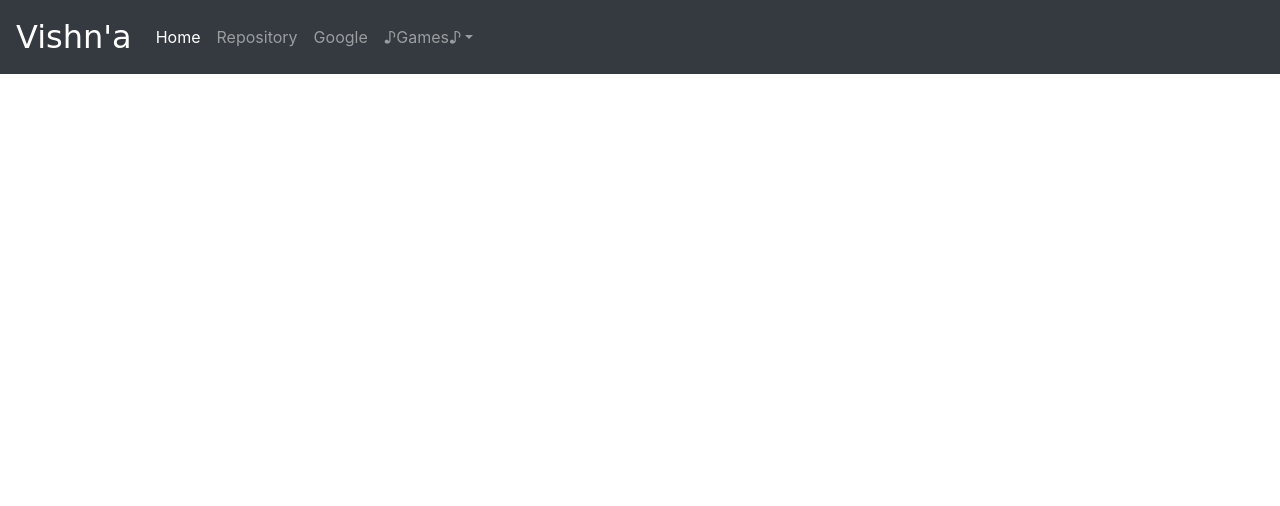
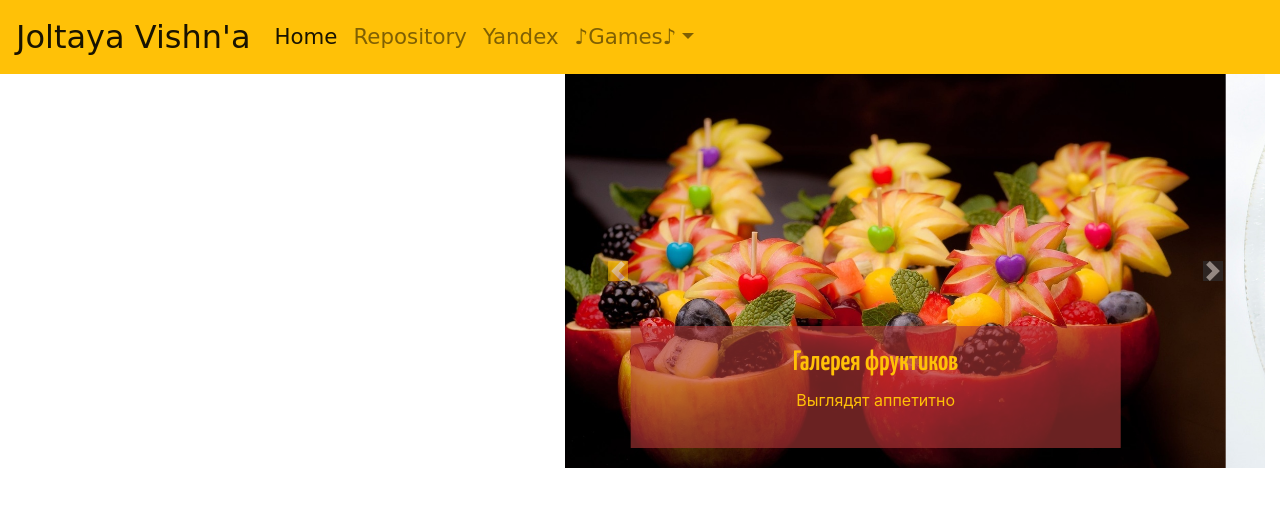
Before and after one commit to svetpru/svetpru.github.io, a plain HTML site: page index.html in a window 1280 px wide. Drawn offline with nearby package versions, Linux system fonts and the light colour scheme; a web font is replaced by a local one.

Commit message:
my site update

```diff
--- a/index.html
+++ b/index.html
@@ -8,23 +8,27 @@
     <link rel="stylesheet" href="https://stackpath.bootstrapcdn.com/bootstrap/4.5.2/css/bootstrap.min.css"
         integrity="sha384-JcKb8q3iqJ61gNV9KGb8thSsNjpSL0n8PARn9HuZOnIxN0hoP+VmmDGMN5t9UJ0Z" crossorigin="anonymous">
     <link rel="stylesheet" href="style.css">
+    <link href="https://fonts.googleapis.com/css2?family=Big+Shoulders+Stencil+Text:wght@500&display=swap"
+        rel="stylesheet">
+    <link href="https://fonts.googleapis.com/css2?family=Yanone+Kaffeesatz:wght@600&display=swap" rel="stylesheet">
 </head>
 
 <body>
 
     <!--Навигационная панель-->
-    <nav class="navbar navbar-expand-sm navbar-dark bg-dark">
+    <nav class="navbar navbar-expand-sm navbar-light bg-warning">
         <!--Логотип-->
-        <a class="navbar-brand" href="#">Vishn'a</a>
+        <a class="navbar-brand" href="#">Joltaya Vishn'a</a>
         <!--Список-->
         <ul class="navbar-nav">
             <li class="nav-item"><a href="#" class="nav-link active">Home</a></li>
             <li class="nav-item"><a href="#" class="nav-link">Repository</a></li>
-            <li class="nav-item"><a href="#" class="nav-link">Google</a></li>
+            <li class="nav-item"><a href="#" class="nav-link">Yandex</a></li>
             <!--Выпадающий список-->
             <li class="nav-item dropdown">
                 <!--Его заголовок-->
-                <a href="#" class="nav-link dropdown-toggle" id="toggler" role="button" data-toggle="dropdown" aria-haspopup="true" aria-expanded="false">♪Games♪</a>
+                <a href="#" class="nav-link dropdown-toggle" id="toggler" role="button" data-toggle="dropdown"
+                    aria-haspopup="true" aria-expanded="false">♪Games♪</a>
                 <!--Список выпадающего списка-->
                 <div class="dropdown-menu" aria-labelledby="toggler">
                     <a href="#" class="dropdown-item">Counter Strige: Global Offensive</a>
@@ -34,8 +38,54 @@
             </li>
         </ul>
     </nav>
-
-
+    <!--Карусель-->
+    <div class="container-fluid d-flex justify-content-end">
+        <div class="carousel slide" id="banner" data-ride="carousel">
+            <div class="carousel-inner">
+                <div class="carousel-item active" data-interval="3000">
+                    <img class="d-block w-100" src="img/nastol.com.ua-222561.jpg">
+                    <div class="carousel-caption d-none d-lg-block text-warning">
+                        <h3 class="header">Галерея фруктиков</h3>
+                        <p>Выглядят аппетитно</p>
+                    </div>
+                </div>
+                <div class="carousel-item" data-interval="3000">
+                    <img class="d-block w-100" src="img/fruit-salad-dish-strawberry.jpg">
+                    <div class="carousel-caption d-none d-lg-block">
+                        <h3 class="header">Галерея фруктиков</h3>
+                        <p>Выглядят аппетитно</p>
+                    </div>
+                </div>
+                <div class="carousel-item" data-interval="3000">
+                    <img class="d-block w-100" src="img/Still-life-fruit-grapes-peach-plums_1366x768.jpg">
+                    <div class="carousel-caption d-none d-lg-block text-warning">
+                        <h3 class="header">Галерея фруктиков</h3>
+                        <p>Выглядят аппетитно</p>
+                    </div>
+                </div>
+                <div class="carousel-item" data-interval="3000">
+                    <img class="d-block w-100" src="img/tomswallpapers.com-67821.jpg">
+                    <div class="carousel-caption d-none d-lg-block">
+                        <h3 class="header">Галерея фруктиков</h3>
+                        <p>Выглядят аппетитно</p>
+                    </div>
+                </div>
+                <div class="carousel-item" data-interval="3000">
+                    <img class="d-block w-100" src="img/fonstola.ru_221753_1366x768.jpg">
+                    <div class="carousel-caption d-none d-lg-block text-warning">
+                        <h3 class="header">Галерея фруктиков</h3>
+                        <p>Выглядят аппетитно</p>
+                    </div>
+                </div>
+            </div>
+            <a href="#banner" class="carousel-control-next" role="button" data-slide="next">
+                <span class="carousel-control-next-icon bg-dark"></span>
+            </a>
+            <a href="#banner" class="carousel-control-prev" role="button" data-slide="prev">
+                <span class="carousel-control-prev-icon bg-warning"></span>
+            </a>
+        </div>
+    </div>
 
 
 
--- a/style.css
+++ b/style.css
@@ -3,3 +3,25 @@
     text-align: center;
     font-size: 24pt;
 }
+.nav-link{
+    font-family: 'Big Shoulders Stencil Text', cursive;
+    font-size: 16pt;
+}
+.dropdown-item{
+    font-family: 'Big Shoulders Stencil Text', cursive;
+    font-size: 16pt;
+}
+#banner{
+    width: 700px;
+}
+.header{
+    font-family: 'Yanone Kaffeesatz', sans-serif;
+}
+
+.carousel-caption{
+    color: black;
+    background-color: rgba(180, 58, 58, 0.589);
+    /* width: 250px;
+    height: 80px;
+    text-align: ; */
+}
```
Also changed, not shown: img/Still-life-fruit-grapes-peach-plums_1366x768.jpg (added), img/buket.jpg (added), img/fonstola.ru_221753_1366x768.jpg (added), img/fruit-salad-dish-strawberry.jpg (added), img/nastol.com.ua-222561.jpg (added), img/nastol.com.ua-236976.jpg (added), img/tomswallpapers.com-67821.jpg (added).
